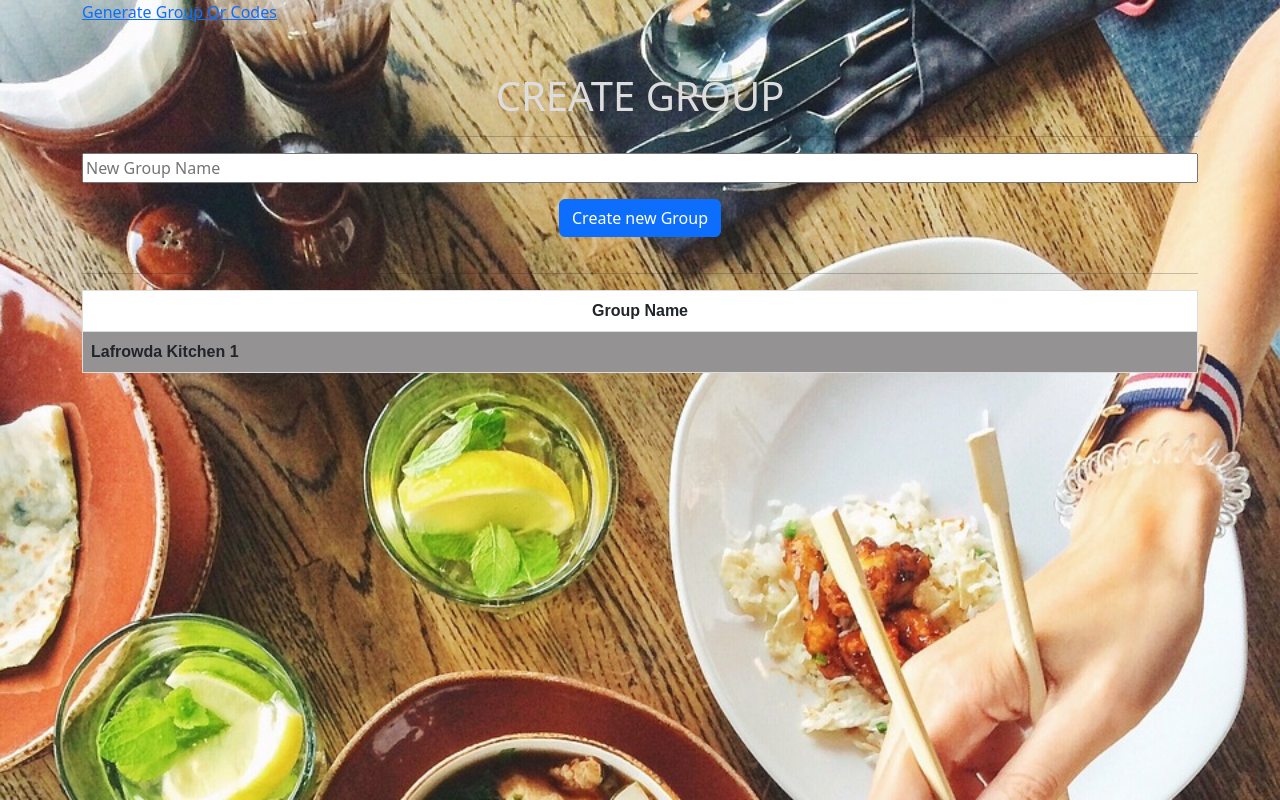
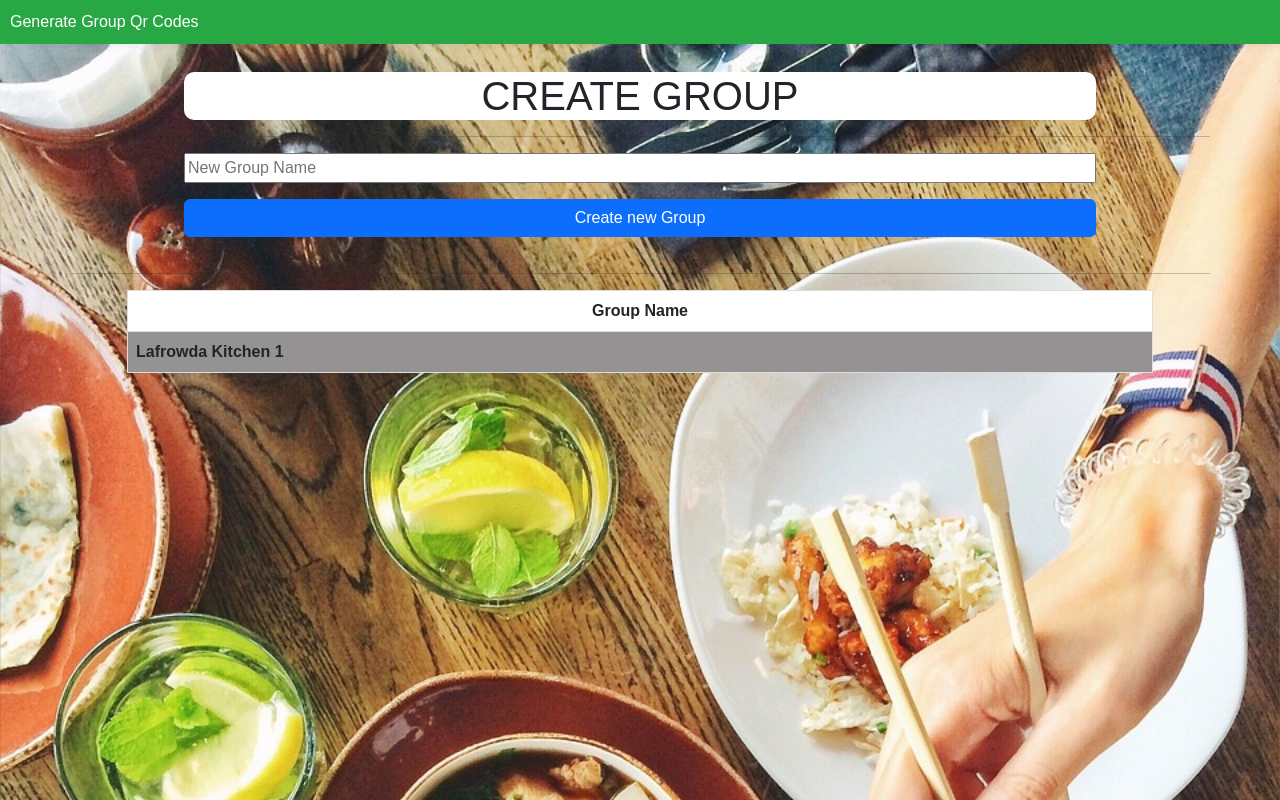
Before and after one commit to DanielHart-02/ECM2434-Group-4348-, a Django app: page /foodle/createGroup in a window 1280 px wide; the page is wider, and only the part inside the window is pictured. Run offline with Django 5.2, Linux system fonts and the light colour scheme; a user stored in the database is signed in; lists and menus that the app fills with data are empty.

Commit message:
Finish styling all web pages

```diff
--- a/technical-documents/source-code/ecm2434_coursework/foodle/templates/base.html
+++ b/technical-documents/source-code/ecm2434_coursework/foodle/templates/base.html
@@ -1,3 +1,4 @@
+<!-- Author Victor Smith -->
 <!doctype html>
 <html lang="en">
   <head>
@@ -6,7 +7,7 @@
     <link href="https://cdn.jsdelivr.net/npm/bootstrap@5.3.3/dist/css/bootstrap.min.css" rel="stylesheet" integrity="sha384-QWTKZyjpPEjISv5WaRU9OFeRpok6YctnYmDr5pNlyT2bRjXh0JMhjY6hW+ALEwIH" crossorigin="anonymous">
   </head>
   <body>
-    <div class="container"><br/><br/><br/>
+    <div class="container" style="padding: 0;"><br/><br/><br/>
         {% block content %}
         {% endblock %}
     </div>
--- a/technical-documents/source-code/ecm2434_coursework/foodle/templates/foodle/createGroup.html
+++ b/technical-documents/source-code/ecm2434_coursework/foodle/templates/foodle/createGroup.html
@@ -1,14 +1,61 @@
+<!-- Author Victor Smith -->
 {% extends 'base.html' %}
 
 {% block content %}
 {% load static %}
 <link rel="stylesheet" href="{% static '/css/general.css' %}">
 <style>
+    body {
+        font-family: Arial, sans-serif;
+        background-color: #f2f2f2;
+        margin: 0;
+        padding: 0;
+        box-sizing: border-box;
+    }
+
+    h1 {
+        width: 80%;
+        margin-left: auto;
+        margin-right: auto;
+        text-align: center;
+        opacity: 1;
+        background-color: #ffffff;
+        border-radius: 10px;
+    }
+
+    button {
+        width: 80%;
+        margin-left: 50%;
+        -ms-transform: translate(-50%, 0%);
+        transform: translate(-50%, 0%);
+        margin-bottom: 20px;
+    }
+
+    nav {
+        background-color: #28a745;
+        padding: 10px;
+        box-shadow: 0 0 10px rgba(0, 0, 0, 0.1);
+        position: fixed;
+        top: 0%;
+        left: 0%;
+        width: 100%;
+    }
+
+    nav a {
+        text-decoration: none;
+        color: #ffffff;
+        margin-right: 10px;
+    }
+
     table {
         margin-top: 10px;
         font-family: arial, sans-serif;
         border-collapse: collapse;
-        width: 100%;
+        width: 90%;
+        margin-left: 50%;
+        -ms-transform: translate(-50%, 0%);
+        transform: translate(-50%, 0%);
+        margin-bottom: 20px;
     }
 
     td, th {
@@ -26,15 +73,16 @@
         background-color: #949292;
         font-weight: bold;
     }
+
 </style>
-<nav style="position: fixed; top: 0%; width: 100%; text-align: center; color: #ffffff;">
+<nav>
     <div>
-        <div style="text-align: left;">
+        <div>
             <a href="{% url 'foodle:generateQrCode' %}">Generate Group Qr Codes</a>
         </div>
     </div>
 </nav>
-<h1 style="color: #dddddd; text-align: center; opacity: 1;">CREATE GROUP</h1>
+<h1>CREATE GROUP</h1>
 <table>
     <tr>
       <th style="text-align: center;">Group Name</th>
@@ -52,10 +100,10 @@
     {% csrf_token %}
     <div class="mb-3">
         <div>
-            <input type="name" class="name" name="name" aria-describedby="name" placeholder="New Group Name" style="width: 100%;">
+            <input type="name" class="name" name="name" aria-describedby="name" placeholder="New Group Name" style="width: 80%; margin-left: 50%; -ms-transform: translate(-50%, 0%); transform: translate(-50%, 0%);">
         </div>
     </div>
-    <button type="submit" class="btn btn-primary" style="margin-left: 50%; -ms-transform: translate(-50%, 0%); transform: translate(-50%, 0%); margin-bottom: 20px;">Create new Group</button>
+    <button type="submit" class="btn btn-primary">Create new Group</button>
 </form>
 <hr>
 {% endblock %}
--- a/technical-documents/source-code/ecm2434_coursework/foodle/templates/foodle/create_event.html
+++ b/technical-documents/source-code/ecm2434_coursework/foodle/templates/foodle/create_event.html
@@ -40,6 +40,7 @@
             padding: 20px;
             border-radius: 8px;
             box-shadow: 0 0 10px rgba(0, 0, 0, 0.1);
+            width: 80%;
         }
 
         p {
--- a/technical-documents/source-code/ecm2434_coursework/users/templates/users/password_reset.html
+++ b/technical-documents/source-code/ecm2434_coursework/users/templates/users/password_reset.html
@@ -13,6 +13,6 @@
     <form method="POST">
         {% csrf_token %}
         {{ form.as_p }}
-        <input type="submit" value="Send me instructions!" style=" width: 80%; margin-left: 10%; margin-right: 10%; background-color: #4caf50; color: #fff; border-radius: 4px;">
+        <input type="submit" value="Send me instructions!" style=" width: 80%; margin-left: 10%; margin-right: 10%; background-color: #4caf50; color: #fff; border-radius: 4px; height: 60px;">
     </form>
 </div>
--- a/technical-documents/source-code/ecm2434_coursework/users/templates/users/password_reset_complete.html
+++ b/technical-documents/source-code/ecm2434_coursework/users/templates/users/password_reset_complete.html
@@ -1,7 +1,7 @@
 {% load static %}
 <link rel="stylesheet" href="{% static '/css/login_styles.css' %}">
 {% block content %}
-<div style="background-color: #ffffff; width: 80%; border-radius: 10px;"></div>
+<div style="background-color: #ffffff; width: 80%; border-radius: 10px;">
     <h1 style="text-align: center;">Password reset complete</h1>
     <hr>
     <h1 style="text-align: center;">Your new password has been set. You can log in now on the <a href=" {% url 'login' %}">log in page</a>.</h1>
--- a/technical-documents/source-code/ecm2434_coursework/users/templates/users/password_reset_confirm.html
+++ b/technical-documents/source-code/ecm2434_coursework/users/templates/users/password_reset_confirm.html
@@ -7,7 +7,7 @@
     <form action="" method="POST">
         {% csrf_token %}
         {% for field in form %}
-        <p>{{ field.label }}: <br> {{ field }}</p>
+        <p style="width: 80%; margin-left: 50%; -ms-transform: translate(-50%, 0%); transform: translate(-50%, 0%);  height: 60px;">{{ field.label }}: <br> {{ field }}</p>
         {% endfor %}
         <button type="submit" style=" width: 80%; margin-left: 10%; margin-right: 10%; background-color: #4caf50; color: #fff; border-radius: 4px;">Reset Password</button>
     </form>
```
Also changed, not shown: technical-documents/source-code/ecm2434_coursework/foodle/templates/foodle/generateQrCode.html (+51 -5 lines), technical-documents/source-code/ecm2434_coursework/foodle/templates/foodle/home.html (+14 -10 lines), technical-documents/source-code/ecm2434_coursework/foodle/templates/foodle/leaderboard.html (+8 -1 lines), technical-documents/source-code/ecm2434_coursework/recipes/templates/recipes/all_recipes.html (+17 -11 lines), technical-documents/source-code/ecm2434_coursework/recipes/templates/recipes/recipe_details.html (+9 -10 lines), technical-documents/source-code/ecm2434_coursework/db.sqlite3.
